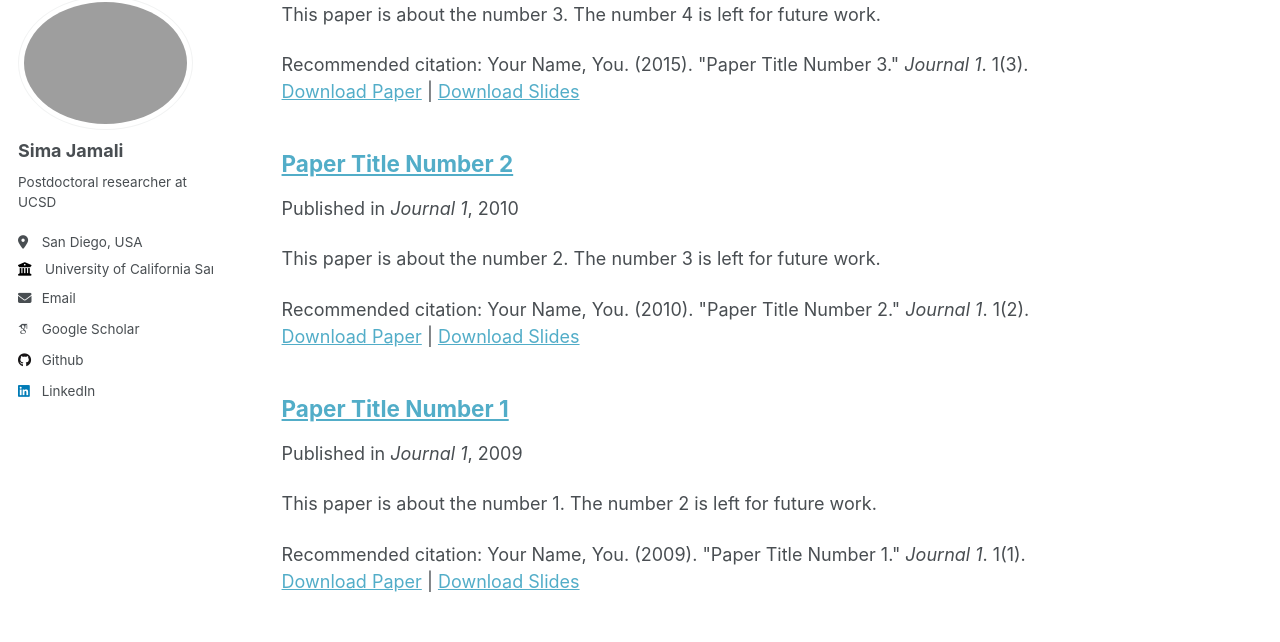
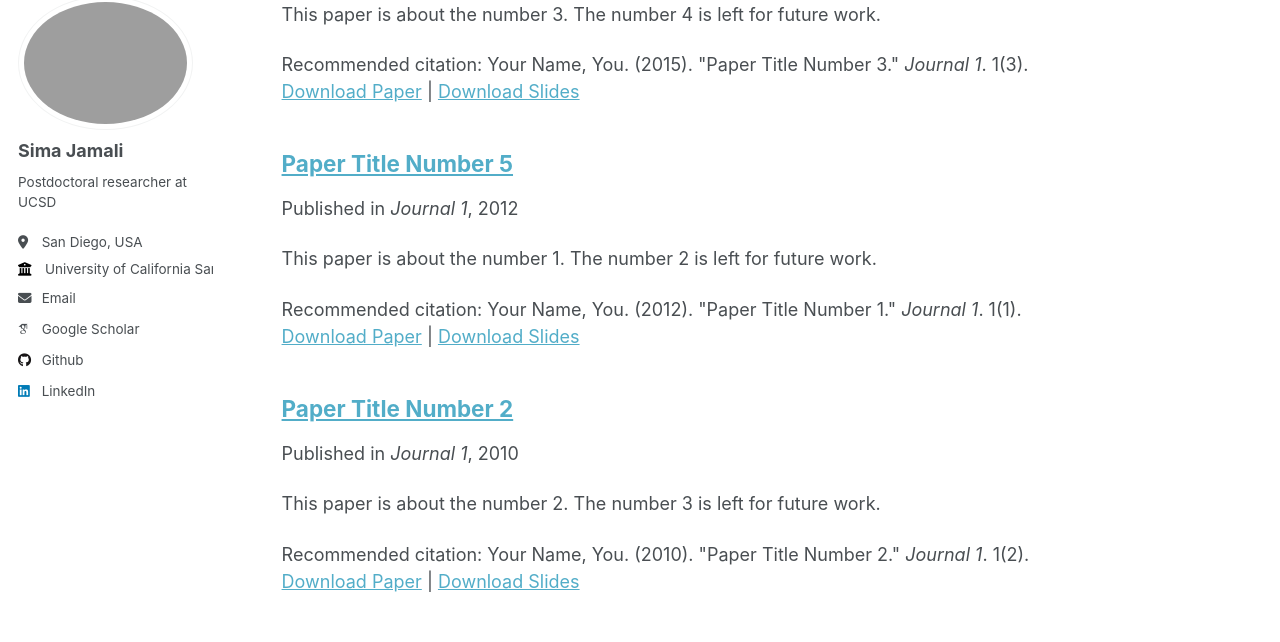
Before and after one commit to simajam/simajam.github.io, a Jekyll site: the page built from _pages/publications.html, in a window 1280 px wide and 900 px high, scrolled down 296 px. Shown: the part 110-752 px from the top of the window. Built offline with Jekyll 4.4.1, drawn with Linux system fonts in a browser that asks for light colours; some web fonts are replaced.

Commit message:
Update 2012-10-01-paper-title-number-5.md

```diff
--- a/_publications/2012-10-01-paper-title-number-5.md
+++ b/_publications/2012-10-01-paper-title-number-5.md
@@ -1,14 +1,14 @@
 ---
-title: "Paper Title Number 1"
+title: "Paper Title Number 5"
 collection: publications
 category: manuscripts
 permalink: /publication/2009-10-01-paper-title-number-1
 excerpt: 'This paper is about the number 1. The number 2 is left for future work.'
-date: 2009-10-01
+date: 2012-10-01
 venue: 'Journal 1'
 slidesurl: 'http://academicpages.github.io/files/slides1.pdf'
 paperurl: 'http://academicpages.github.io/files/paper1.pdf'
-citation: 'Your Name, You. (2009). &quot;Paper Title Number 1.&quot; <i>Journal 1</i>. 1(1).'
+citation: 'Your Name, You. (2012). &quot;Paper Title Number 1.&quot; <i>Journal 1</i>. 1(1).'
 ---
 
 The contents above will be part of a list of publications, if the user clicks the link for the publication than the contents of section will be rendered as a full page, allowing you to provide more information about the paper for the reader. When publications are displayed as a single page, the contents of the above "citation" field will automatically be included below this section in a smaller font.
```
